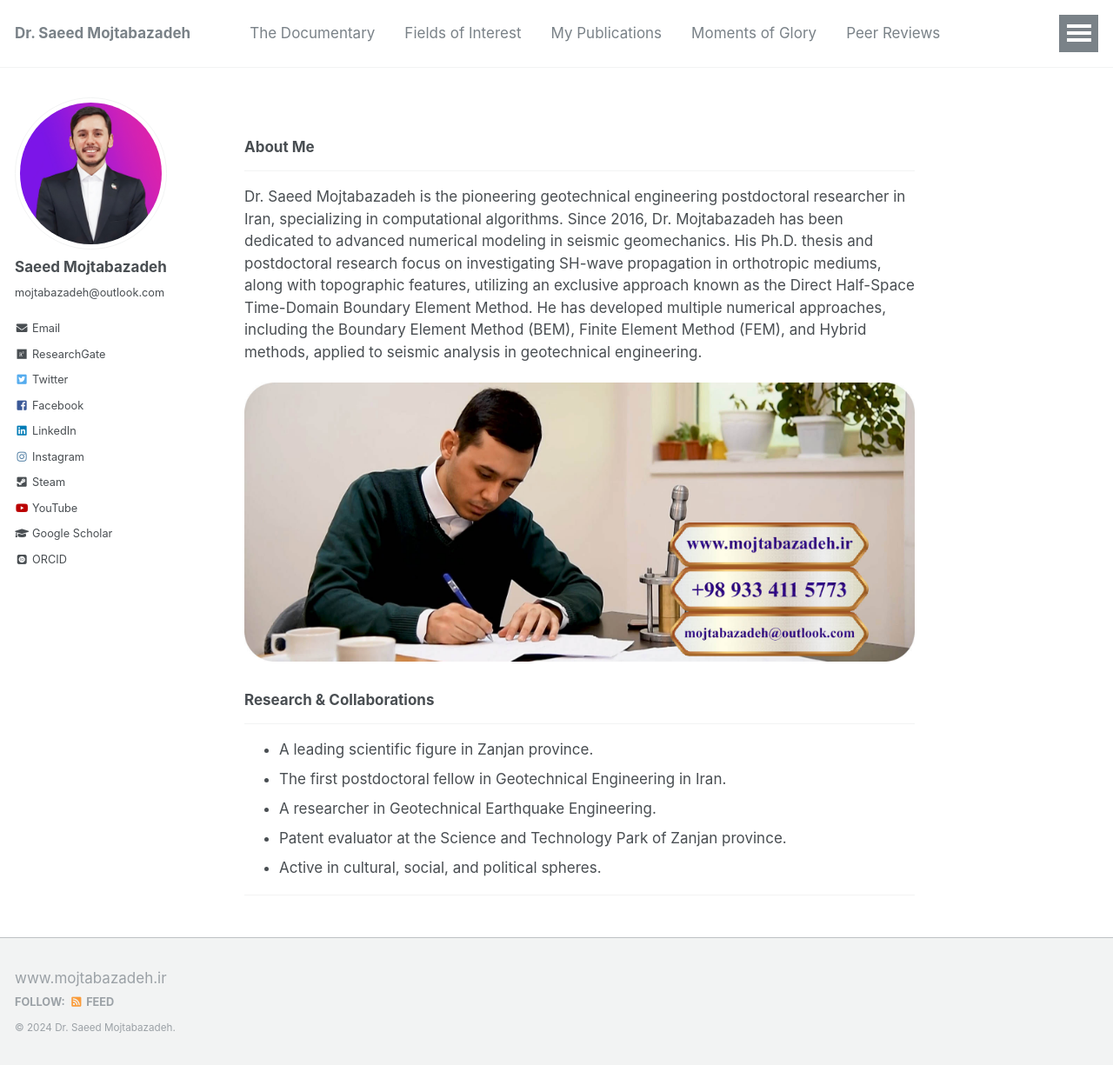
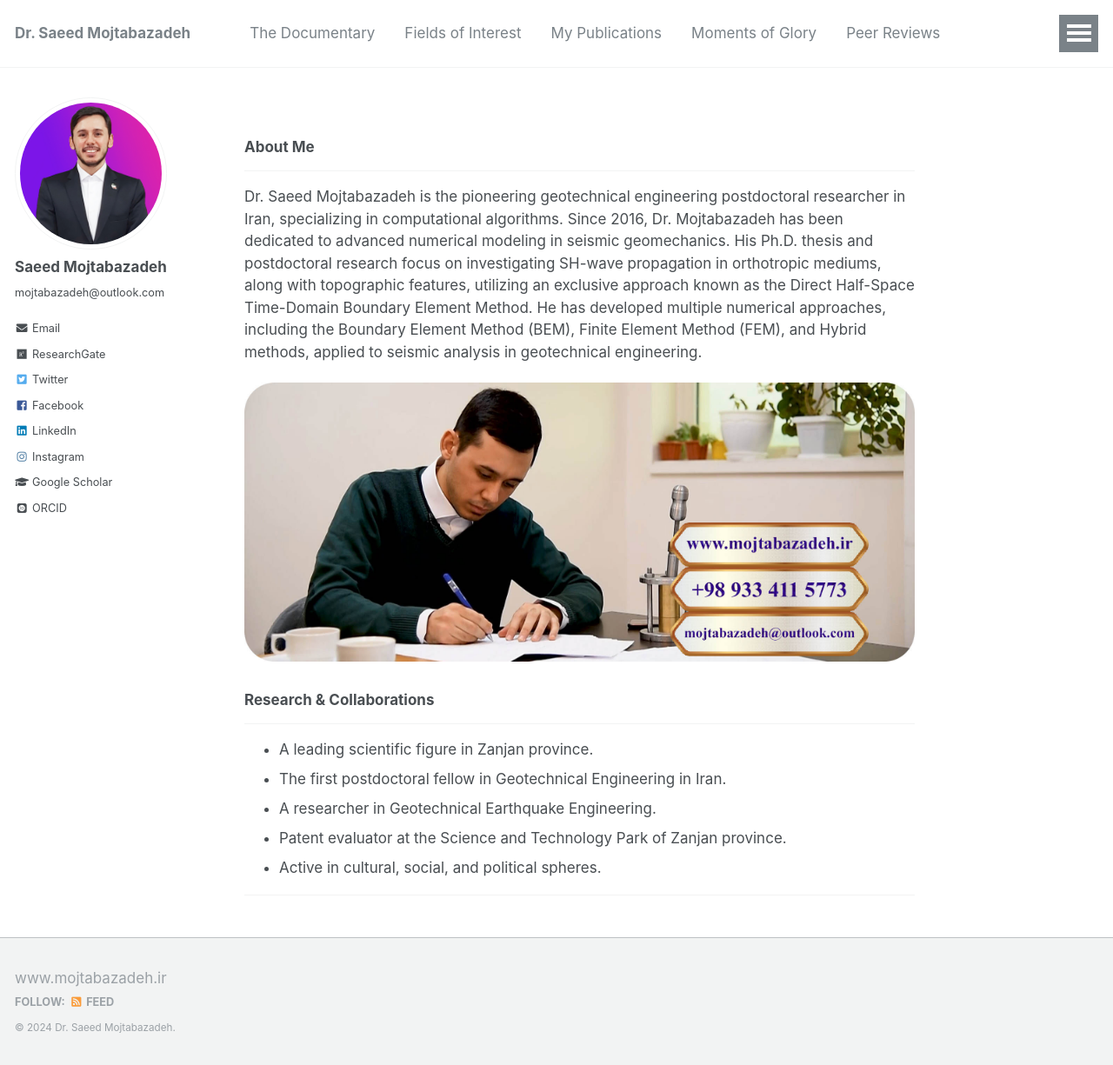
Before and after one commit to mojtabazadeh/mojtabazadeh.github.io, a Jekyll site: the page built from _pages/about.md, in a window 1280 px wide and 1225 px high. Shown: the whole window at 87% size. Built offline with Jekyll 4.4.1, drawn with Linux system fonts in a browser that asks for light colours; some web fonts are replaced.

Commit message:
Update _config.yml

```diff
--- a/_config.yml
+++ b/_config.yml
@@ -11,10 +11,10 @@
 title_separator          : "-"
 name                     : &name "Dr. Saeed Mojtabazadeh"
 description              : &description "TBD"
-url                      : https://mojtabazadeh.github.io # the base hostname & protocol for your site e.g. "https://mmistakes.github.io"
+url                      : http://www.mojtabazade.ir/ # the base hostname & protocol for your site e.g. "https://mmistakes.github.io"
 baseurl                  : "" # the subpath of your site, e.g. "/blog"
 repository               : "mojtabazadeh/mojtabazadeh.github.io"
-teaser                   :  # filename of teaser fallback teaser image placed in /images/, .e.g. "500x300.png"
+teaser                   : "The Documentary.jpg" # filename of teaser fallback teaser image placed in /images/, .e.g. "500x300.png"
 breadcrumbs              : false # true, false (default)
 words_per_minute         : 160
 future                   : true
@@ -107,13 +107,13 @@
   pinterest        :
   soundcloud       :
   stackoverflow    :
-  steam            : "https://steamcommunity.com/profiles/76561199223523604/"
+  steam            :
   tumblr           :
   twitter          : "SMojtabazadeh"
   vine             :
   weibo            :
   xing             :
-  youtube          : "/channel/UCTGsCDR-fsMwf45pKlCYfJg"
+  youtube          :
   wikipedia        :
 
 
```
